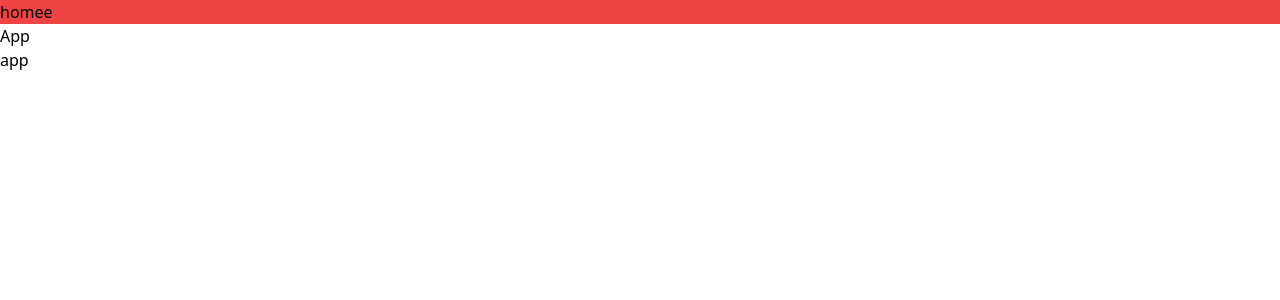
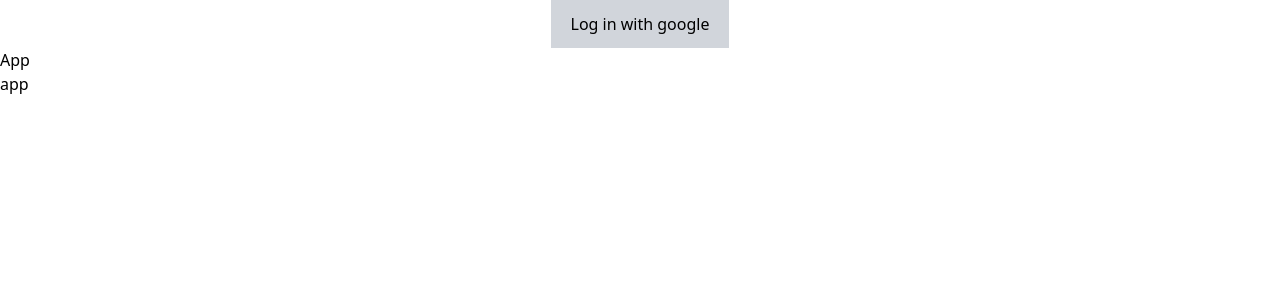
Before and after one commit to DyLaNHurtado/vue-firebase-chat, a Vue app: page / in a window 1280 px wide. Shown: the top 300 px of the page. Built offline with nearby package versions, Linux system fonts and the light colour scheme.

Commit message:
Trying google login

```diff
--- a/src/firebase.js
+++ b/src/firebase.js
@@ -30,11 +30,9 @@
 
 // Initialize Firebase
 
+const app = firebase.initializeApp(firebaseConfig);
+export const fb = firebase;
 
-const app = firebase.initializeApp(firebaseConfig);
-
-const db = firebase.firestore();
-const auth = firebase.auth();
-const storage = firebase.storage();
-
-export {app,db,auth,storage}
+export const db = firebase.firestore();
+export const auth = firebase.auth();
+export const storage = firebase.storage();
--- a/src/pages/Home.vue
+++ b/src/pages/Home.vue
@@ -1,10 +1,41 @@
 
 <template>
-<h1 class="bg-red-500">homee</h1>
+    <div class="w-full h-full flex justify-center items-center">
+        <button v-if="!user" @click="login" class="px-5 py-3 bg-gray-300">Log in with google</button>
+        <template v-else>
+            <h1 class="text-lg text-gray-800">{{user.profile}}</h1>
+            <button @click="logOut" class="px-5 py-3 bg-gray-300">Log out</button>
+        </template>
+    </div>
 </template>
 <script>
+import { fb , auth } from "../firebase";
 export default{
     name:'Home',
+    data(){
+        return{
+            user:null
+        }
+    },
+    methods:{
+        async login(){
+            try{
+                const provider = new fb.auth.GoogleAuthProvider();
+                this.user =  await auth.signInWithPopup(provider)
+                console.log(this.user);
+            }catch(error){
+                console.error(error.message)
+            }
+        },
+        logOut(){
+            try{
+
+                this.user = null
+            }catch(error){
+                console.error(error.message)
+            }
+        }
+    }
 
 }
 </script>
```
